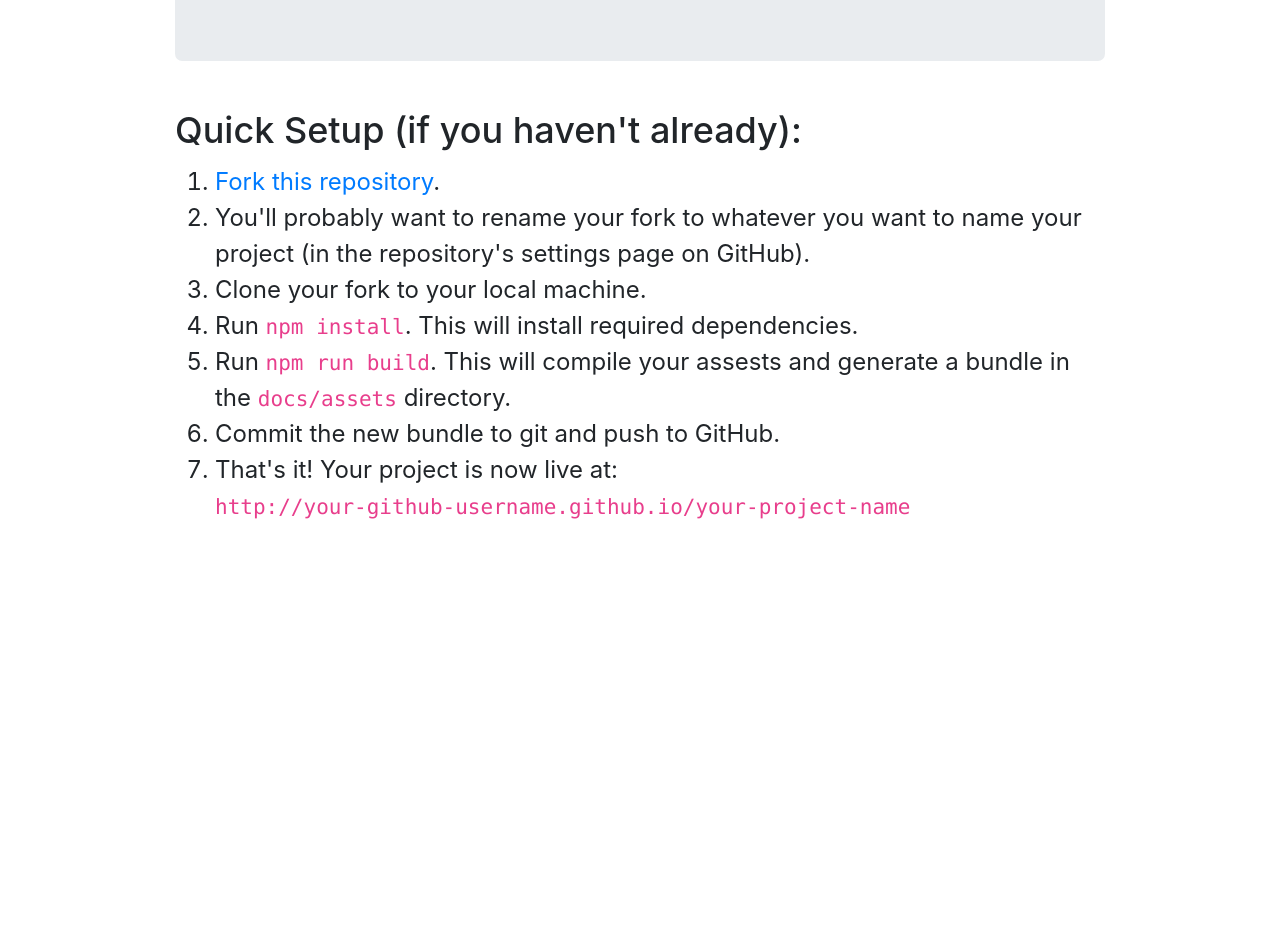
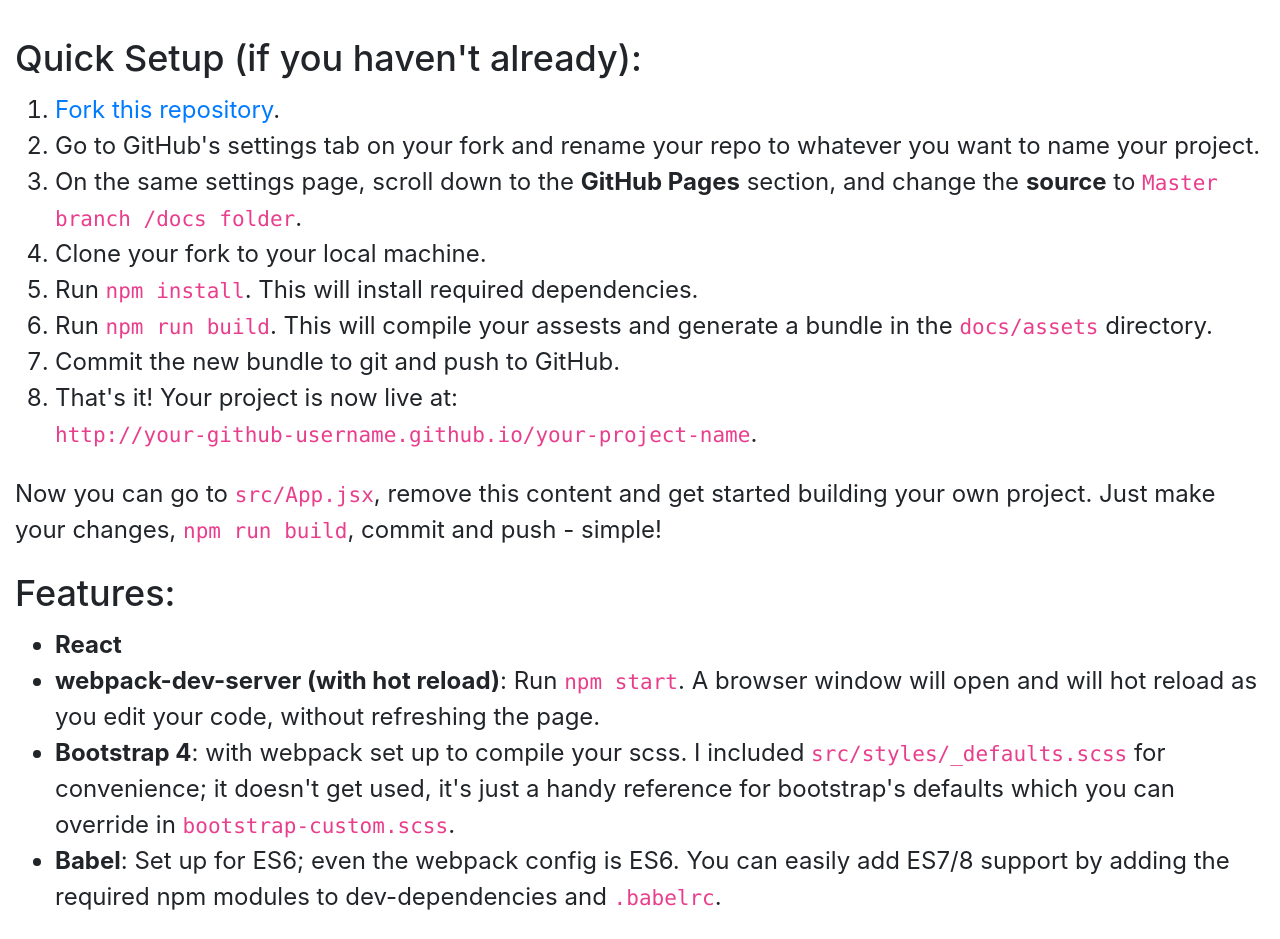
Before and after one commit to kvsm/ghpages-react-es6-bs4-webpack, a React app: page / in a window 1280 px wide. Shown: the part 400-1339 px from the top of the page. Before the commit the page ends 948 px from the top, so only its background shows below. Built offline with nearby package versions, Linux system fonts and the light colour scheme; the HTML template or start-up script is replaced by a standard one.

Commit message:
Updated readme

```diff
--- a/src/App.jsx
+++ b/src/App.jsx
@@ -4,7 +4,7 @@ import Hello from './components/Hello'
 class App extends React.Component {
   render () {
     return (
-      <div className="container-fluid" style={{"maxWidth": "960px"}}>
+      <div className="container-fluid" style={{"maxWzidth": "960px"}}>
         <div className="jumbotron">
           <h1 className="text-xs-center">ghpages-react-es6-bs4-webpack</h1>
           <h3 className="text-xs-center"><small className="text-muted">Quickly publish your frontend demos to GitHub Pages, using React, ES6, Bootstrap 4, and Webpack</small></h3>
@@ -13,14 +13,22 @@ class App extends React.Component {
           <h4>Quick Setup (if you haven't already):</h4>
           <ol>
             <li><a href="https://github.com/kvsm/ghpages-react-es6-bs4-webpack" target="_blank">Fork this repository</a>.</li>
-            <li>You'll probably want to rename your fork to whatever you want to name your project (in the repository's settings page on GitHub).</li>
+            <li>Go to GitHub's settings tab on your fork and rename your repo to whatever you want to name your project.</li>
+            <li>On the same settings page, scroll down to the <strong>GitHub Pages</strong> section, and change the <strong>source</strong> to <code>Master branch /docs folder</code>.</li>
             <li>Clone your fork to your local machine.</li>
             <li>Run <code>npm install</code>. This will install required dependencies.</li>
             <li>Run <code>npm run build</code>. This will compile your assests and generate a bundle in the <code>docs/assets</code> directory.</li>
             <li>Commit the new bundle to git and push to GitHub.</li>
-            <li>That's it! Your project is now live at: <br/><code>http://your-github-username.github.io/your-project-name</code></li>
-
+            <li>That's it! Your project is now live at: <br/><code>http://your-github-username.github.io/your-project-name</code>.</li>
           </ol>
+          <p>Now you can go to <code>src/App.jsx</code>, remove this content and get started building your own project. Just make your changes, <code>npm run build</code>, commit and push - simple!</p>
+          <h4>Features:</h4>
+          <ul>
+            <li><strong>React</strong></li>
+            <li><strong>webpack-dev-server (with hot reload)</strong>: Run <code>npm start</code>. A browser window will open and will hot reload as you edit your code, without refreshing the page.</li>
+            <li><strong>Bootstrap 4</strong>: with webpack set up to compile your scss. I included <code>src/styles/_defaults.scss</code> for convenience; it doesn't get used, it's just a handy reference for bootstrap's defaults which you can override in <code>bootstrap-custom.scss</code>.</li>
+            <li><strong>Babel</strong>: Set up for ES6; even the webpack config is ES6. You can easily add ES7/8 support by adding the required npm modules to dev-dependencies and <code>.babelrc</code>.</li>
+          </ul>
         </div>
       </div>
     )
```
Also changed, not shown: 2 other files (tests, documents, lock files or other folders).
